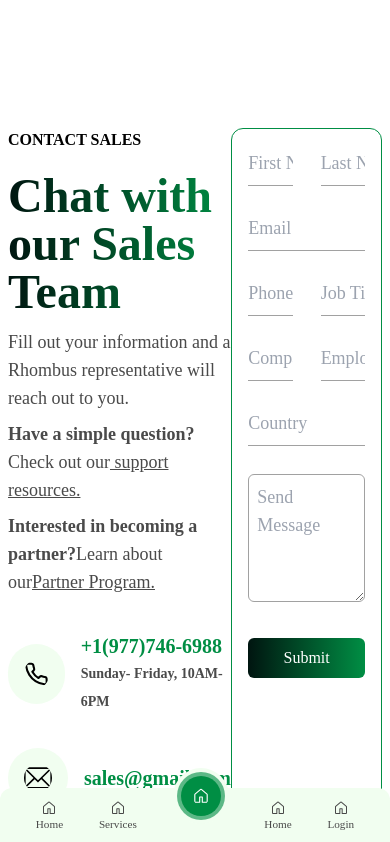
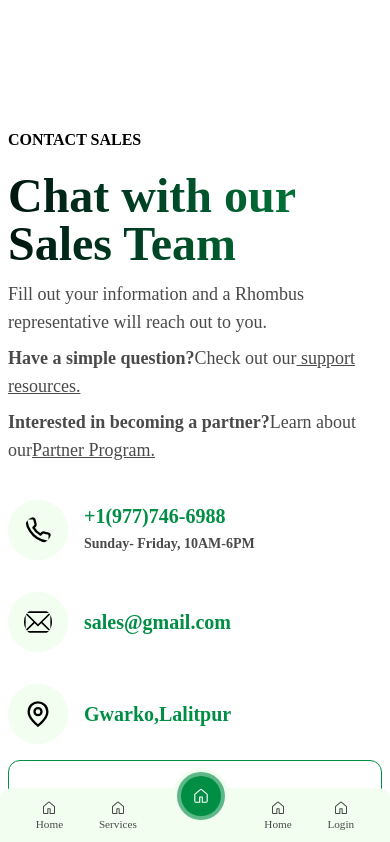
Before and after one commit to Sekai58/hoostly, a React (Create React App) app: page /contact-us in a window 390 px wide. Shown: the top 842 px of the page. Built offline with nearby package versions, Linux system fonts and the light colour scheme.

Commit message:
reponsive

```diff
--- a/src/components/form/ContactForm.js
+++ b/src/components/form/ContactForm.js
@@ -35,7 +35,7 @@
     console.log("on submit", value);
   };
   return (
-    <section className="pt-[8rem] px-2 md:px-4 xl:px-container 2xl:px-[15rem] flex justify-between">
+    <section className="pt-[8rem] px-2 md:px-4 xl:px-container 2xl:px-[15rem] flex flex-col md:flex-row justify-between mb-[8rem]">
       <div className="flex-1">
         <p className="font-bold uppercase mb-5">Contact Sales</p>
         <h3 className="mb-3 text-transparent font-bold text-5xl bg-gradient-to-r from-gradientStart to-gradientEnd bg-clip-text overflow-visible">
@@ -90,7 +90,7 @@
         {(formik) => {
           return (
             <Form className=" flex-[0.6] flex flex-col gap-5 border border-primary rounded-xl py-5 px-4">
-              <section className="grid grid-cols-2 gap-7 text-textLight text-lg">
+              <section className="grid grid-cols-1 sm:grid-cols-2 gap-7 text-textLight text-lg">
                 <FormikInput
                   name="firstName"
                   label="First Name"
@@ -107,7 +107,7 @@
                   required={true}
                 ></FormikInput>
 
-                <div className="col-span-2">
+                <div className="col-span-1 sm:col-span-2">
                   <FormikInput
                     name="email"
                     label="Email"
@@ -149,7 +149,7 @@
                   // required={true}
                 ></FormikInput>
 
-                <div className="col-span-2 ">
+                <div className="col-span-1 sm:col-span-2 ">
                   {" "}
                   <FormikInput
                     name="country"
@@ -159,7 +159,7 @@
                     // required={true}
                   ></FormikInput>
                 </div>
-                <div className="col-span-2">
+                <div className="col-span-1 sm:col-span-2">
                   <FormikTextArea
                     name="message"
                     label="Send Message"
--- a/src/pages/JobApply.js
+++ b/src/pages/JobApply.js
@@ -16,7 +16,7 @@
   const jobTitle = params.id.split("-").join(" ");
   const [selectedTab, setSelectedTab] = useState(tabs[0]);
   return (
-    <div className=" px-2 md:px-4 xl:px-container flex mt-[4.5rem]">
+    <div className=" px-2 md:px-4 xl:px-container flex mt-[4.5rem] mb-[8rem]">
       <div className="xxl:w-[70vw] flex flex-col items-start">
         <div className="header">
           <h3 className="pb-2  mt-[4rem] mb-[2rem] flex justify-start text-transparent font-bold text-5xl bg-gradient-to-r from-gradientStart to-gradientEnd bg-clip-text overflow-visible">
```
